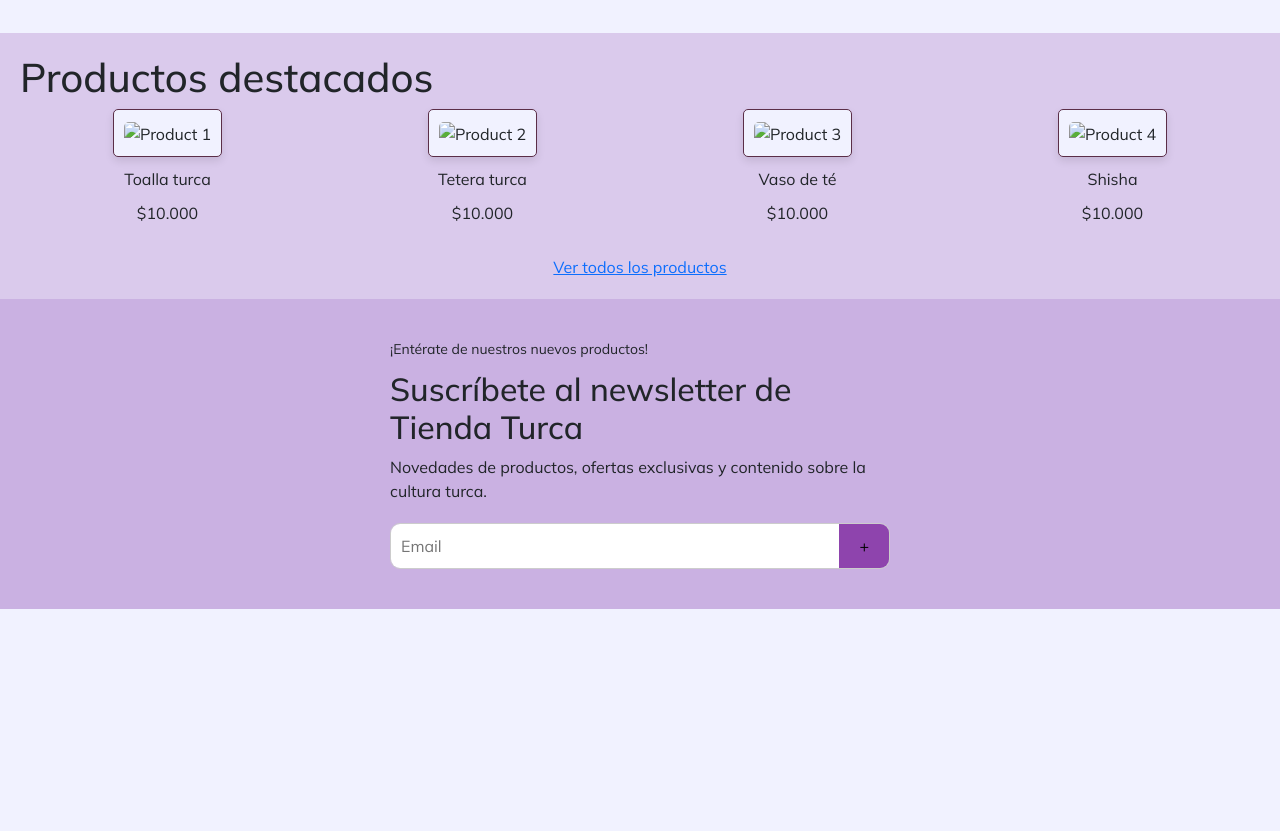
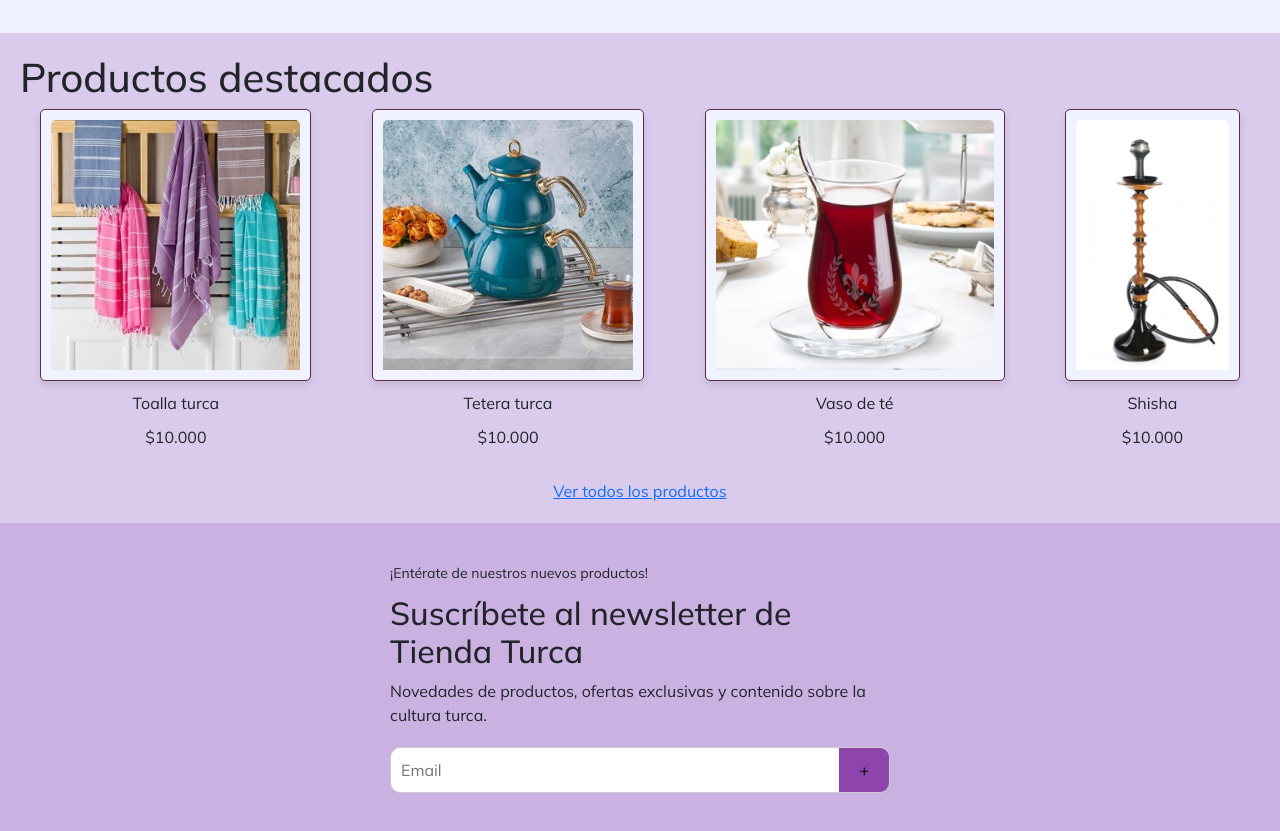
Before and after one commit to pipokazei/PF-tiendaturca-zeynep, a plain HTML site: page index.html in a window 1280 px wide. Shown: the part 801-1632 px from the top of the page. Before the commit the page ends 1410 px from the top, so only its background shows below. Drawn offline with nearby package versions, Linux system fonts and the light colour scheme; the site is published under a folder, as on GitHub Pages, so addresses that start at the root find nothing; a web font is replaced by a local one.

Commit message:
correccion de ruta de imagenes en index

```diff
--- a/index.html
+++ b/index.html
@@ -66,28 +66,28 @@
         <div class="product-grid">
           <div class="product-card">
             <div class="product-image">
-              <img src="/assets/images/peshtemal.jpg" alt="Product 1" />
+              <img src="./assets/images/peshtemal.jpg" alt="Product 1" />
             </div>
             <p>Toalla turca</p>
             <p>$10.000</p>
           </div>
           <div class="product-card">
             <div class="product-image">
-              <img src="/assets/images/caydanlik.jpeg" alt="Product 2" />
+              <img src="./assets/images/caydanlik.jpeg" alt="Product 2" />
             </div>
             <p>Tetera turca</p>
             <p>$10.000</p>
           </div>
           <div class="product-card">
             <div class="product-image">
-              <img src="/assets/images/cay-bardagi.jpg" alt="Product 3" />
+              <img src="./assets/images/cay-bardagi.jpg" alt="Product 3" />
             </div>
             <p>Vaso de té</p>
             <p>$10.000</p>
           </div>
           <div class="product-card">
             <div class="product-image">
-              <img src="/assets/images/nargile.jpg" alt="Product 4" />
+              <img src="./assets/images/nargile.jpg" alt="Product 4" />
             </div>
             <p>Shisha</p>
             <p>$10.000</p>
```
